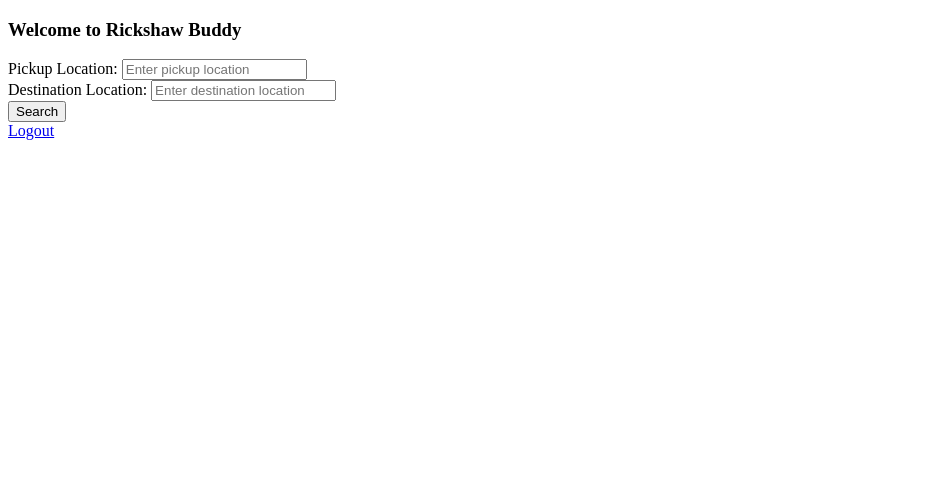
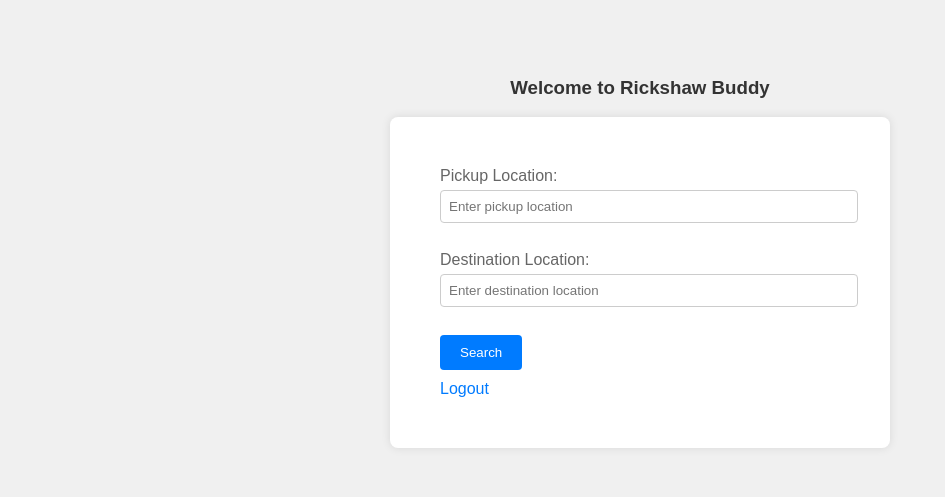
Before and after one commit to yeasin906/Rikshaw, a Django app: page /home/ in a window 1280 px wide. Shown: the top 497 px of the page, without its empty margins (0-945 px from the left). Run offline with Django 5.2, Linux system fonts and the light colour scheme.

Commit message:
TEN COMMIT

```diff
--- a/templates/home.html
+++ b/templates/home.html
@@ -3,19 +3,78 @@
 <head>
     <meta charset="UTF-8">
     <title>Rickshaw Buddy</title>
+    <style>
+        body {
+            font-family: Arial, sans-serif;
+            background-color: #f0f0f0;
+            padding: 50px;
+        }
+
+        h3 {
+            color: #333;
+            text-align: center;
+        }
+
+        form {
+            background-color: #fff;
+            padding: 50px;
+            border-radius: 8px;
+            box-shadow: 0 0 10px rgba(0, 0, 0, 0.1);
+            max-width: 400px;
+            margin: 0 auto;
+        }
+
+        label {
+            display: block;
+            margin-bottom: 5px;
+            color: #666;
+        }
+
+        input[type="text"] {
+            width: 100%;
+            padding: 8px;
+            margin-bottom: 10px;
+            border: 1px solid #ccc;
+            border-radius: 4px;
+        }
+
+        button[type="submit"] {
+            background-color: #007bff;
+            color: #fff;
+            border: none;
+            padding: 10px 20px;
+            border-radius: 4px;
+            cursor: pointer;
+        }
+
+        button[type="submit"]:hover {
+            background-color: #0056b3;
+        }
+
+        a {
+            color: #007bff;
+            text-decoration: none;
+            display: block;
+            margin-top: 10px;
+        }
+
+        a:hover {
+            text-decoration: underline;
+        }
+    </style>
 </head>
 <body>
-<h3>Welcome to Rickshaw Buddy</h3>
- <form method="post" action="{% url 'searchrider' %}">
-         {% csrf_token %}
+    <h3>Welcome to Rickshaw Buddy</h3>
+    <form method="post" action="{% url 'searchrider' %}">
+        {% csrf_token %}
         <label for="pickup">Pickup Location:</label>
         <input type="text" id="pickup" name="pickup" placeholder="Enter pickup location" required>
-        <br>
+        <br> <br>
         <label for="destination">Destination Location:</label>
         <input type="text" id="destination" name="destination" placeholder="Enter destination location" required>
-        <br>
+        <br> <br>
         <button type="submit">Search</button><br>
-     <a  href="{% url 'logout' %}">Logout</a>
+        <a href="{% url 'logout' %}">Logout</a>
     </form>
 </body>
 </html>
```
Also changed, not shown: db.sqlite3.
